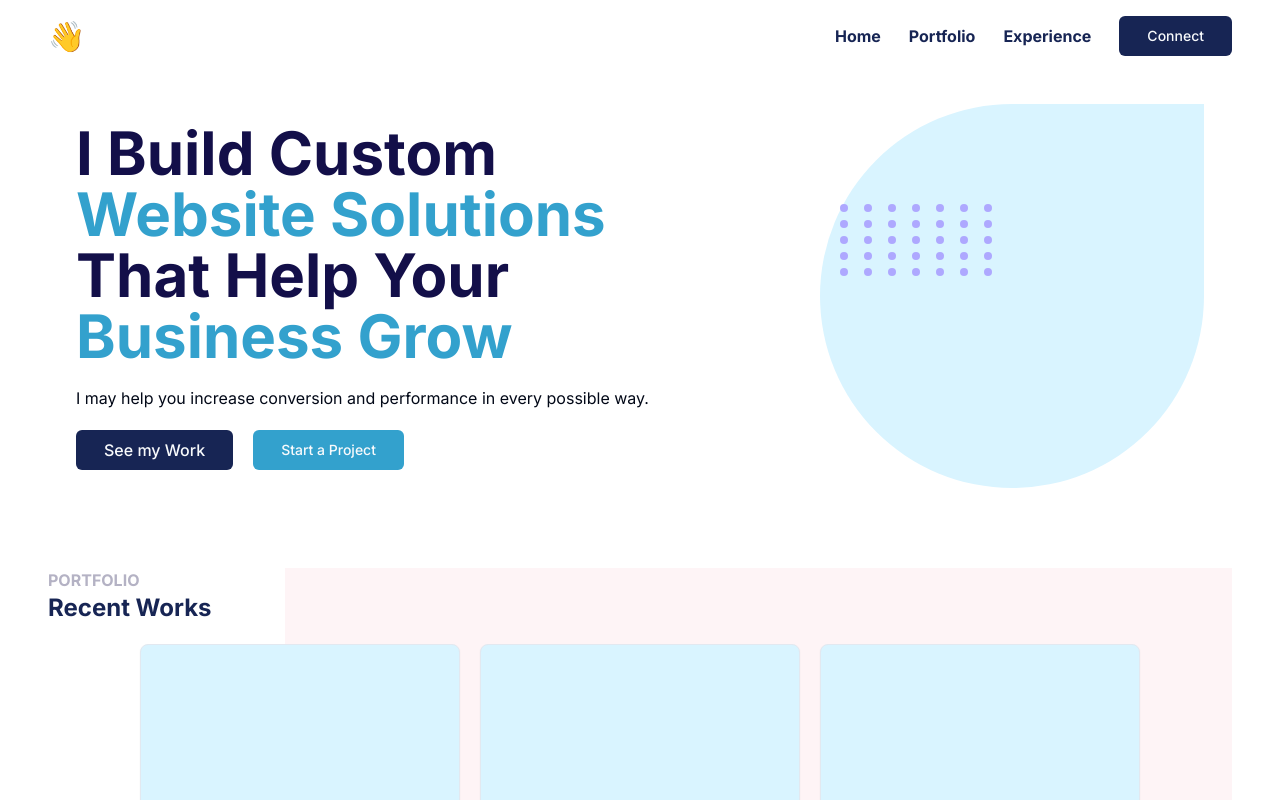
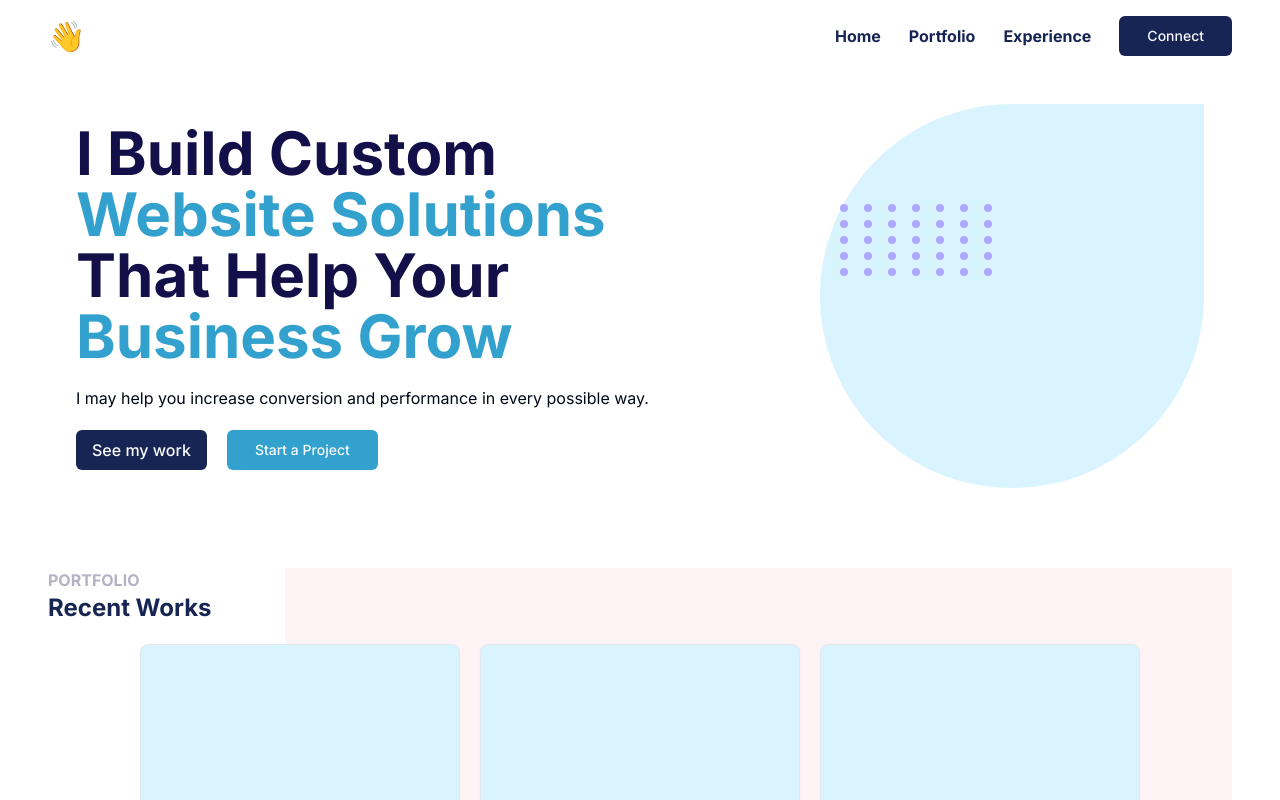
Before and after one commit to Narayana212/acm-assignment, a Next.js app: page / in a window 1280 px wide. Shown: the top 800 px of the page. Built offline with nearby package versions, Linux system fonts and the light colour scheme.

Commit message:
first commit

```diff
--- a/src/components/Hero.tsx
+++ b/src/components/Hero.tsx
@@ -20,7 +20,7 @@ const Hero: React.FC = () => {
           way.
         </p>
         <div className="flex gap-5">
-          <Button className="bg-blue-950 px-7 py-2  text-xs lg:text-base">See my Work</Button>
+          <Button className="bg-blue-950  text-xs lg:text-base">See my work</Button>
           <Button className="px-7 py-2" style={{ background: "#33A1CD" }}>
             Start a Project
           </Button>
```
